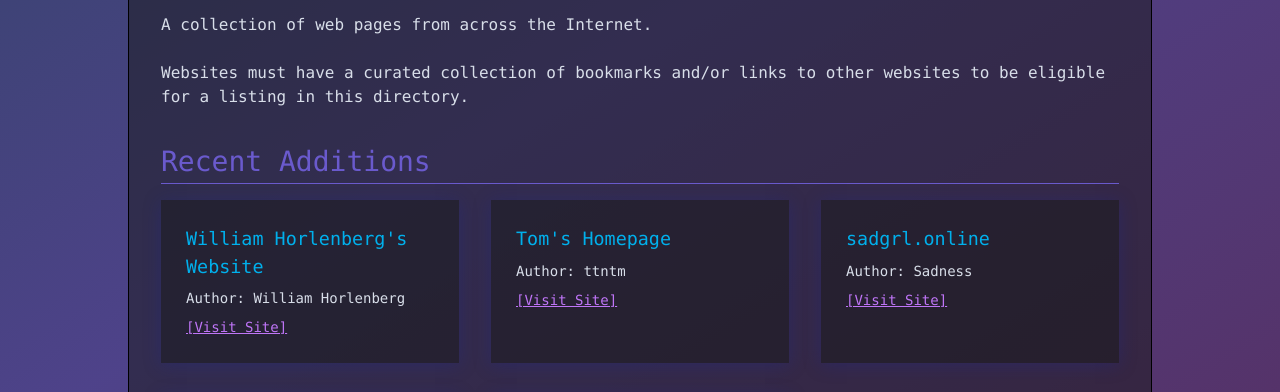
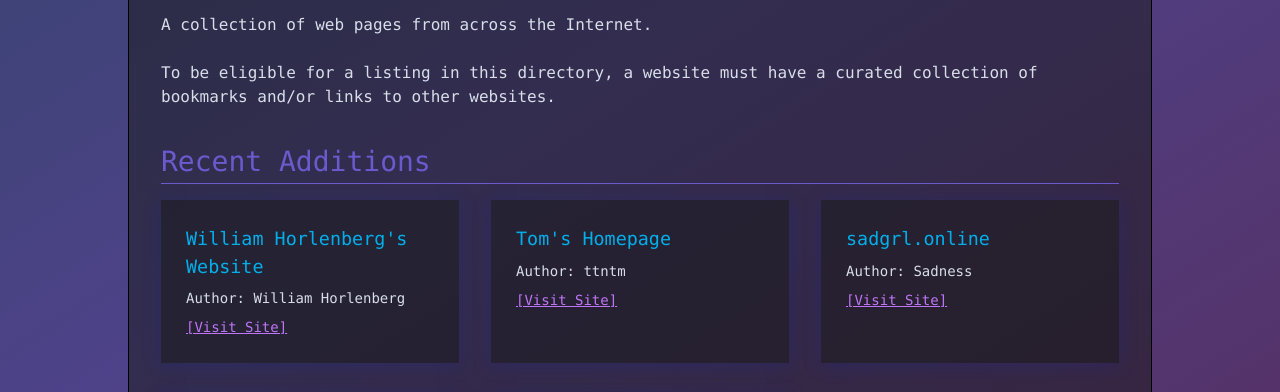
Before and after one commit to ttntm/bukmark.club, an Eleventy site: page src/index.njk in a window 1280 px wide. Shown: the part 357-749 px from the top of the page. Built offline with nearby package versions, Linux system fonts and the light colour scheme; Eleventy itself is replaced by a stand-in of ours; files that its build step writes are made by us from their sources; files whose address does not match are found by name; what postcss-import would draw is missing.

Commit message:
Update index.njk

```diff
--- a/src/index.njk
+++ b/src/index.njk
@@ -6,7 +6,7 @@ layout: base.njk
 <p>
   A collection of web pages from across the Internet.
   <br><br>
-  Websites must have a curated collection of bookmarks and/or links to other websites to be eligible for a listing in this directory.
+  To be eligible for a listing in this directory, a website must have a curated collection of bookmarks and/or links to other websites.
 </p>
 <h2 class="mt2">Recent Additions</h2>
 <ul class="grid grid3 gap2 my1">
```
